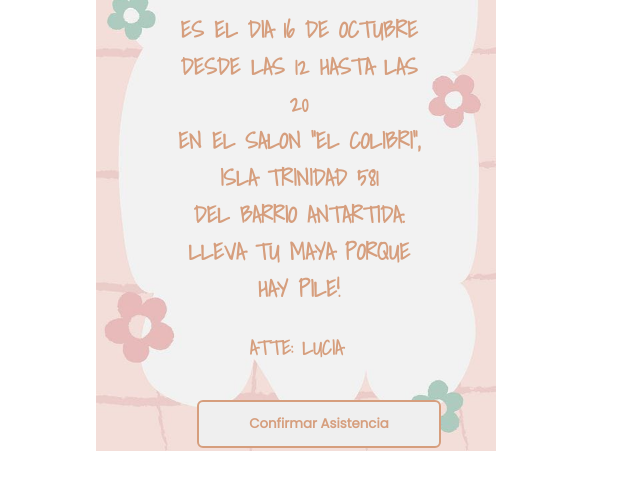
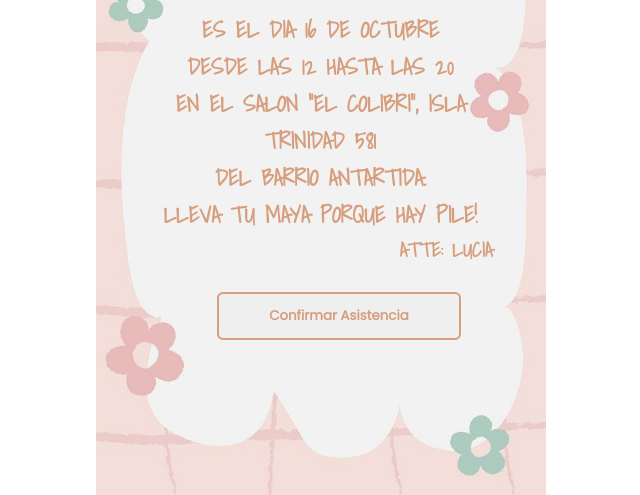
Before and after one commit to Leovilis/invitacion, a plain HTML site: page index.html in a window 1280 px wide. Shown: the part 305-800 px from the top of the page, without its empty margins (369-1009 px from the left). Drawn offline with Linux system fonts and the light colour scheme.

Commit message:
agrande el ancho de la imagen. cambie el mensaje de confirmacion

```diff
--- a/css/style.css
+++ b/css/style.css
@@ -20,7 +20,7 @@ body {
 
 }
 .perfil .header {
-  width: 400px;
+  width: 450px;
   height: 100vh;
   max-height: 100vh;
   background: url('../images/fondo.jpg' ) no-repeat center;
@@ -42,8 +42,8 @@ body {
 }
 
 .perfil .header .descripcion {
-  width: 80%;
-  margin-left: 35px;
+  width: 90%;
+  margin-left: 18px;
   text-align: center;
   font-size: 23px;
   font-weight: 600;
@@ -56,12 +56,13 @@ body {
   color: #d69e7d;
   font-weight: 600;
   font-size: 20px;
-  margin-top: 25px;
+  margin-top: 1px;
+  margin-left: 250px;
 }
 
 .perfil .header .elementos {
   margin-left: 55px;
-  margin-top: 20px;
+  margin-top: 10px;
   width: 80%;
   color: #d69e7d;
   font-family: 'Shadoe Into Light', cursive;
--- a/js/script.js
+++ b/js/script.js
@@ -7,7 +7,7 @@ document.addEventListener('DOMContentLoaded', function() {
     confirmButton.addEventListener('click', function() {
         console.log("CONFIRMA");
         localStorage.setItem('attendanceConfirmed', true);
-        invitationDiv.innerHTML = "<p>¡Gracias por confirmar tu asistencia!</p>";
+        invitationDiv.innerHTML = "<p>¡Gracias! Respondeme con un SI!</p>";
 
         const name = usernameInput.value;
         if (name) {
--- a/package.json
+++ /dev/null
@@ -1,6 +0,0 @@
-{
-  "dependencies": {
-    "express": "^4.18.2",
-    "sqlite3": "^5.1.6"
-  }
-}
```
Also changed, not shown: 1 other file.
